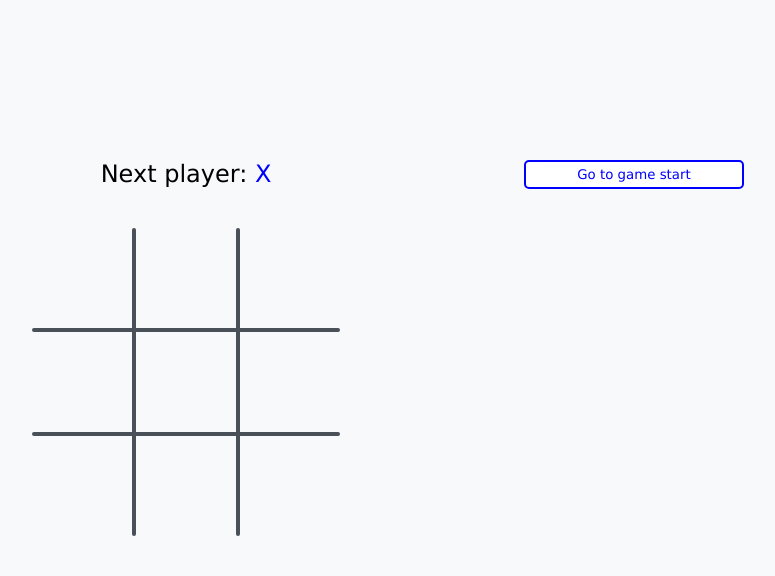
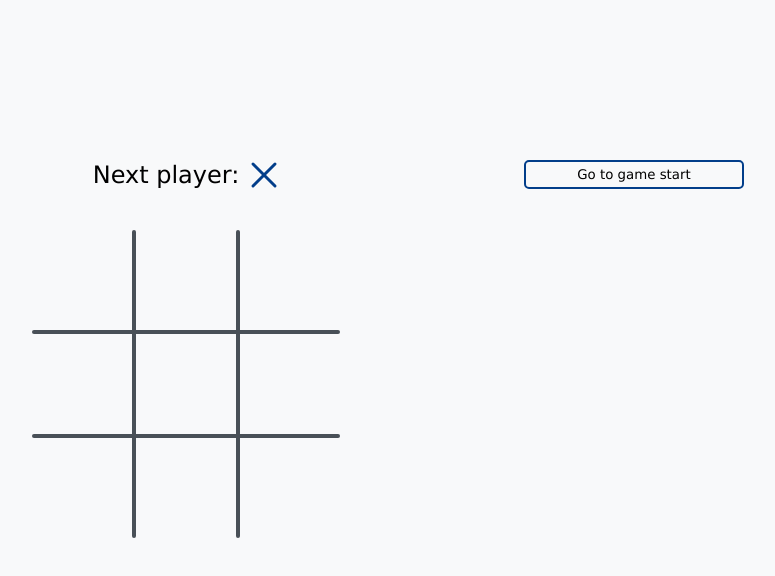
Before and after one commit to coding-z/Tic-Tac-Toe, a React (Create React App) app: page / in a window 1280 px wide. Shown: the top 576 px of the page, without its empty margins (304-1079 px from the left). Built offline with nearby package versions, Linux system fonts and the light colour scheme.

Commit message:
Update status bar styles to use svg

```diff
--- a/src/App.js
+++ b/src/App.js
@@ -1,61 +1,61 @@
 import { useState } from "react";
 import clsx from "clsx";
 
-function XSvg({ animate }) {
+function XSvg({ small, animate }) {
   return (
     <svg
       version="1.1"
       xmlns="http://www.w3.org/2000/svg"
-      width="100"
-      height="100"
+      width={small ? "30" : "100"}
+      height={small ? "30" : "100"}
     >
       <line
         className={!animate && "no-animate"}
-        x1="80"
-        y1="20"
-        x2="20"
-        y2="80"
+        x1={small ? "26" : "80"}
+        y1={small ? "4" : "20"}
+        x2={small ? "4" : "20"}
+        y2={small ? "26" : "80"}
         stroke="#023E8A"
-        strokeWidth="4"
+        strokeWidth={small ? "3" : "4"}
         strokeLinecap="round"
-        strokeDasharray="85"
-        strokeDashoffset="85"
+        strokeDasharray={small ? "32" : "90"}
+        strokeDashoffset={small ? "32" : "90"}
       />
       <line
         className={!animate && "no-animate"}
-        x1="20"
-        y1="20"
-        x2="80"
-        y2="80"
+        x1={small ? "4" : "20"}
+        y1={small ? "4" : "20"}
+        x2={small ? "26" : "80"}
+        y2={small ? "26" : "80"}
         stroke="#023E8A"
-        strokeWidth="4"
+        strokeWidth={small ? "3" : "4"}
         strokeLinecap="round"
-        strokeDasharray="90"
-        strokeDashoffset="90"
+        strokeDasharray={small ? "32" : "90"}
+        strokeDashoffset={small ? "32" : "90"}
       />
     </svg>
   );
 }
 
-function OSvg({ animate }) {
+function OSvg({ small, animate }) {
   return (
     <svg
       version="1.1"
       xmlns="http://www.w3.org/2000/svg"
-      width="100"
-      height="100"
+      width={small ? "30" : "100"}
+      height={small ? "30" : "100"}
     >
       <circle
         className={!animate && "no-animate"}
-        cx="50"
-        cy="50"
-        r="30"
+        cx={small ? "15" : "50"}
+        cy={small ? "15" : "50"}
+        r={small ? "11" : "30"}
         stroke="#3A5A40"
-        strokeWidth="4"
+        strokeWidth={small ? "3" : "4"}
         strokeLinecap="round"
         fill="none"
-        strokeDasharray="190"
-        strokeDashoffset="-190"
+        strokeDasharray={small ? "70" : "190"}
+        strokeDashoffset={small ? "-70" : "-190"}
       />
     </svg>
   );
@@ -111,14 +111,14 @@ function Board({ xIsNext, squares, onPlay }) {
     player = undefined;
   } else {
     status = "Next player: ";
-    player = (xIsNext ? "X" : "O");
+    player = (xIsNext ? <XSvg small /> : <OSvg small />);
   }
 
   return (
     <div className="game-main">
       <div className="status">
         {status}
-        <span className={clsx(player === "X" ? "x" : "o")}>{player}</span>
+        {player}
       </div>
       <div className="game-board">
         {
--- a/src/styles.css
+++ b/src/styles.css
@@ -1,6 +1,13 @@
 :root {
   --square-size: 100px;
   --gap-size: 4px;
+  --color-blue: #023E8A;
+  --color-green: #3A5A40;
+  --color-grey: #F8F9FA;
+  --color-dark-grey: #495057;
+  --color-blue-highlight: lightblue;
+  --color-green-highlight: lightgreen;
+  --color-grey-highlight: lightgray;
 }
 
 html {
@@ -21,7 +28,7 @@ body {
   min-height: 100vh;
   height: 100vh;
   margin: 0;
-  background-color: #F8F9FA;
+  background-color: var(--color-grey);
 }
 
 #root {
@@ -54,14 +61,11 @@ body {
   margin: 40px;
   font-size: x-large;
   font-family: 'Lucida Sans', 'Lucida Sans Regular', 'Lucida Grande', 'Lucida Sans Unicode', Geneva, Verdana, sans-serif;
-}
-
-.x {
-  color: blue;
-}
-
-.o {
-  color: green;
+  display: block flex;
+  flex-direction: row;
+  justify-content: space-between;
+  align-items: center;
+  gap: 10px;
 }
 
 .game-board {
@@ -78,7 +82,7 @@ body {
 
 .grid-line {
   position: absolute;
-  background-color: #495057;
+  background-color: var(--color-dark-grey);
   border-radius: var(--gap-size);
 }
 
@@ -107,7 +111,7 @@ body {
 }
 
 .square {
-  background-color: #F8F9FA;
+  background-color: var(--color-grey);
   border-radius: 0;
   border: none;
   padding: 0;
@@ -115,15 +119,15 @@ body {
 
 .square:hover {
   cursor: pointer;
-  background-color: rgb(148 149 150 / 0.2);
+  background-color: var(--color-grey-highlight);
 }
 
 .square.x:hover, .square.x.win {
-  background-color: #0077B633;
+  background-color: var(--color-blue-highlight);
 }
 
 .square.o:hover, .square.o.win {
-  background-color: #2D6A4F33;
+  background-color: var(--color-green-highlight);
 }
 
 @keyframes draw {
@@ -173,7 +177,7 @@ ol li:not(:first-child) {
 }
 
 .history-item {
-  background-color: white;
+  background-color: var(--color-grey);
   border-radius: 5px;
   padding: 5px;
   width: 100%;
@@ -181,11 +185,11 @@ ol li:not(:first-child) {
 }
 
 .history-item.x {
-  border: 2px solid blue;
+  border: 2px solid var(--color-blue);
 }
 
 .history-item.o {
-  border: 2px solid green;
+  border: 2px solid var(--color-green);
 }
 
 .history-item:hover {
@@ -193,9 +197,9 @@ ol li:not(:first-child) {
 }
 
 .history-item.x:hover {
-  background-color: rgb(0 0 255 / 0.1);
+  background-color: var(--color-blue-highlight);
 }
 
 .history-item.o:hover {
-  background-color: rgb(0 128 0 / 0.1);
+  background-color: var(--color-green-highlight);
 }
```
